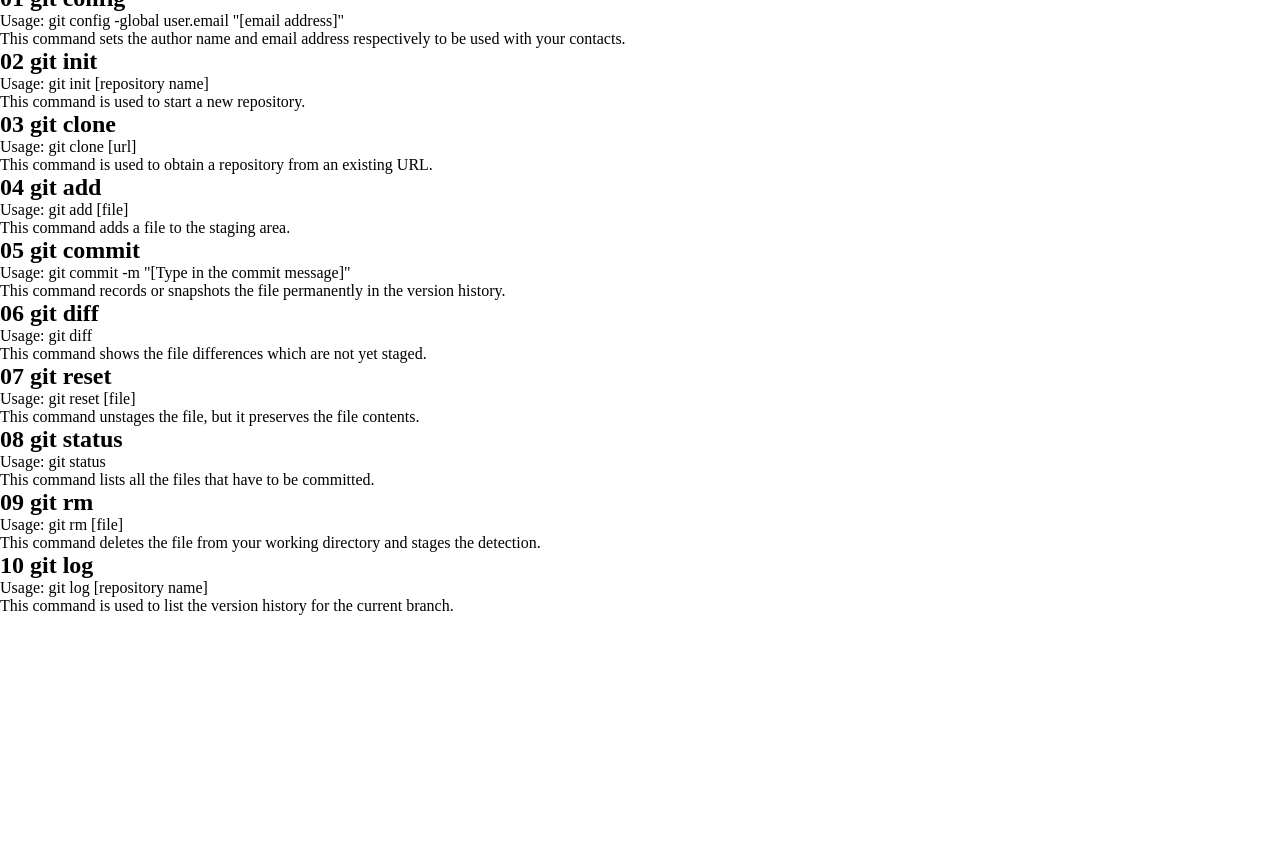
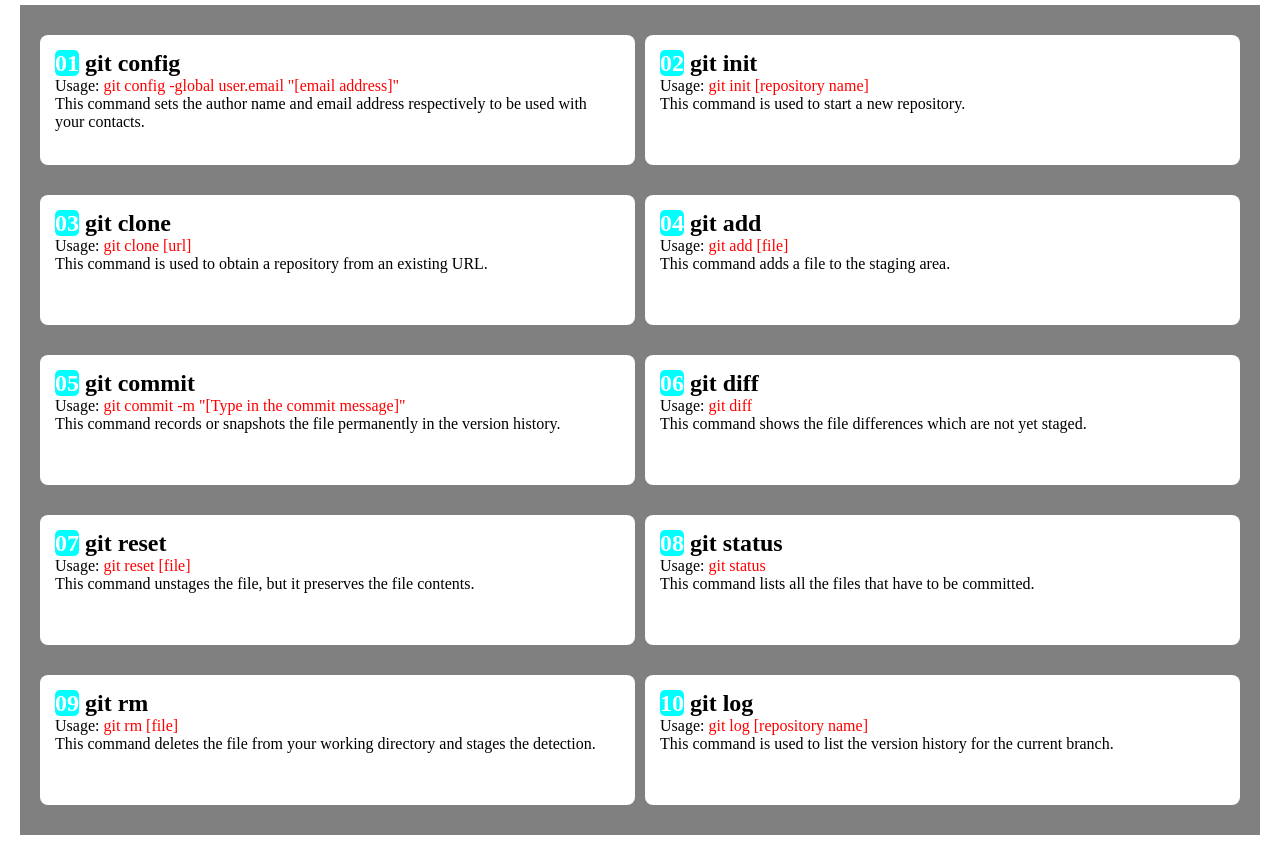
Before and after one commit to Afu-Phina/test_repo, a plain HTML site: page index.html in a window 1280 px wide. Shown: the part 52-907 px from the top of the page. Before the commit the page ends 800 px from the top, so only its background shows below. Drawn offline with Linux system fonts and the light colour scheme.

Commit message:
update markup

```diff
--- a/index.html
+++ b/index.html
@@ -7,65 +7,66 @@
     <link rel="stylesheet" href="./style.css">
 </head>
 <body>
+    <h1>TOP 19 GIT COMMANDS WITH EXAMPLES</h1>
     <div class="container">
-        <h1>TOP 19 GIT COMMANDS WITH EXAMPLES</h1>
+
         <div class="card">
-            <h2>01 git config</h2>
-            <p>Usage: git config -global user.email "[email address]"</p>
+            <h2><span>01</span> git config</h2>
+            <p class="red">Usage: <span>git config -global user.email "[email address]"</span></p>
             <p>This command sets the author name and email address respectively to be used with your contacts.</p>
         </div>
 
         <div class="card">
-            <h2>02 git init</h2>
-            <p>Usage: git init [repository name]</p>
+            <h2><span>02</span> git init</h2>
+            <p class="red">Usage: <span>git init [repository name]</span></p>
             <p>This command is used to start a new repository.</p>
         </div>
 
         <div class="card">
-            <h2>03 git clone</h2>
-            <p>Usage: git clone [url]</p>
+            <h2><span>03</span> git clone</h2>
+            <p class="red">Usage: <span>git clone [url]</span></p>
             <p>This command is used to obtain a repository from an existing URL.</p>
         </div>
 
         <div class="card">
-            <h2>04 git add</h2>
-            <p>Usage: git add [file]</p>
+            <h2><span>04</span> git add</h2>
+            <p class="red">Usage: <span>git add [file]</span></p>
             <p>This command adds a file to the staging area.</p>
         </div>
 
         <div class="card">
-            <h2>05 git commit</h2>
-            <p>Usage: git commit -m "[Type in the commit message]"</p>
+            <h2><span>05</span> git commit</h2>
+            <p class="red">Usage: <span>git commit -m "[Type in the commit message]"</span></p>
             <p>This command records or snapshots the file permanently in the version history.</p>
         </div>
 
         <div class="card">
-            <h2>06 git diff</h2>
-            <p>Usage: git diff</p>
+            <h2><span>06</span> git diff</h2>
+            <p class="red">Usage: <span>git diff</span></p>
             <p>This command shows the file differences which are not yet staged.</p>
         </div>
 
         <div class="card">
-            <h2>07 git reset</h2>
-            <p>Usage: git reset [file]</p>
+            <h2><span>07</span> git reset</h2>
+            <p class="red">Usage: <span>git reset [file]</span></p>
             <p>This command unstages the file, but it preserves the file contents.</p>
         </div>
 
         <div class="card">
-            <h2>08 git status</h2>
-            <p>Usage: git status</p>
+            <h2><span>08</span> git status</h2>
+            <p class="red">Usage: <span>git status</span></p>
             <p>This command lists all the files that have to be committed.</p>
         </div>
 
         <div class="card">
-            <h2>09 git rm</h2>
-            <p>Usage: git rm [file]</p>
+            <h2><span>09</span> git rm</h2>
+            <p class="red">Usage: <span>git rm [file]</span></p>
             <p>This command deletes the file from your working directory and stages the detection.</p>
         </div>
 
         <div class="card">
-            <h2>10 git log</h2>
-            <p>Usage: git log [repository name]</p>
+            <h2><span>10</span> git log</h2>
+            <p class="red">Usage: <span>git log [repository name]</span></p>
             <p>This command is used to list the version history for the current branch.</p>
         </div>
 
--- a/style.css
+++ b/style.css
@@ -3,3 +3,36 @@
     margin: 0;
     box-sizing: 0;
 }
+.container{
+    display: grid;
+    grid-template-columns: repeat(2,1fr);
+   padding: 20px;
+   margin: 20px ;
+   background-color: gray;
+   gap: 10px;
+}
+
+h1{
+    text-align: center;
+    background-color: blue;
+    color: #fff;
+    border-radius: 5px;
+
+}
+.card{
+    padding: 15px;
+    margin: 10px 0;
+    border-radius: 8px;
+    background-color: #fff;
+    height: 100px;
+
+}
+h2 span{
+    border-radius: 5px;
+    color: #fff;
+    background-color: aqua;
+
+}
+p span{
+    color: red;
+}
```
